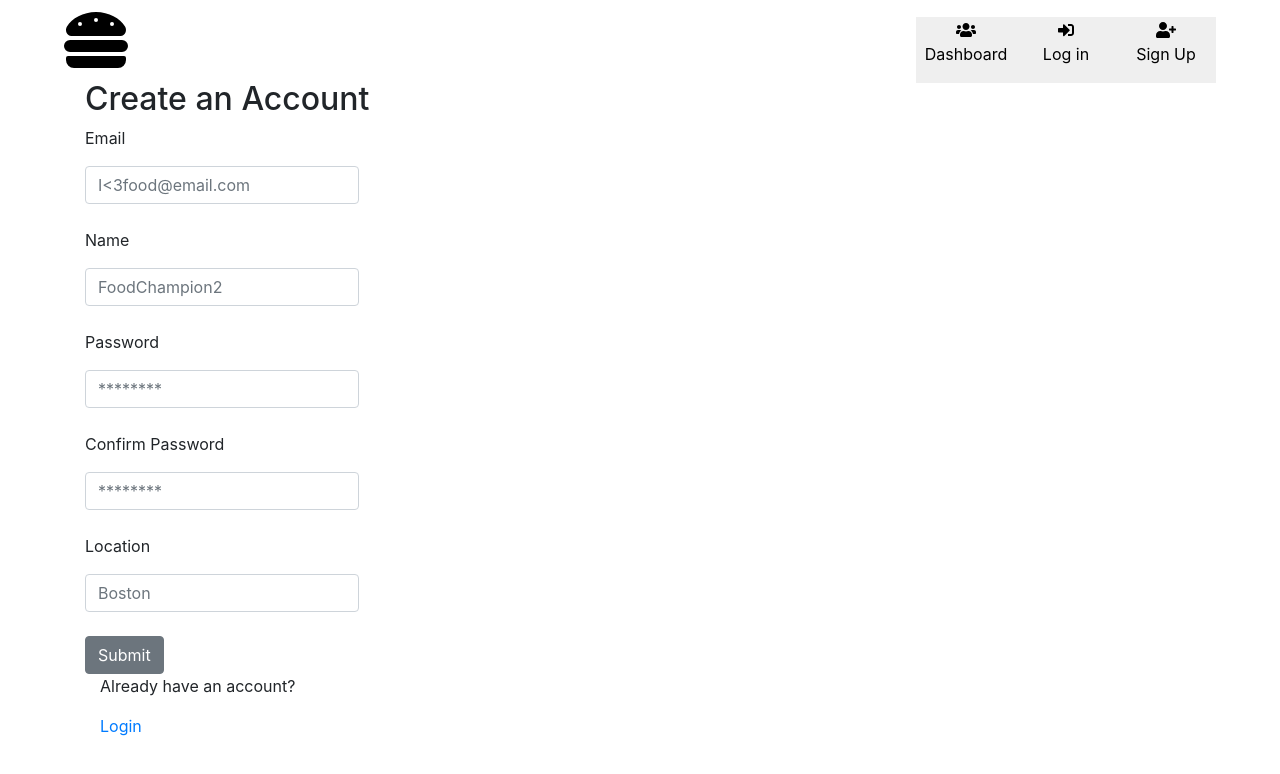
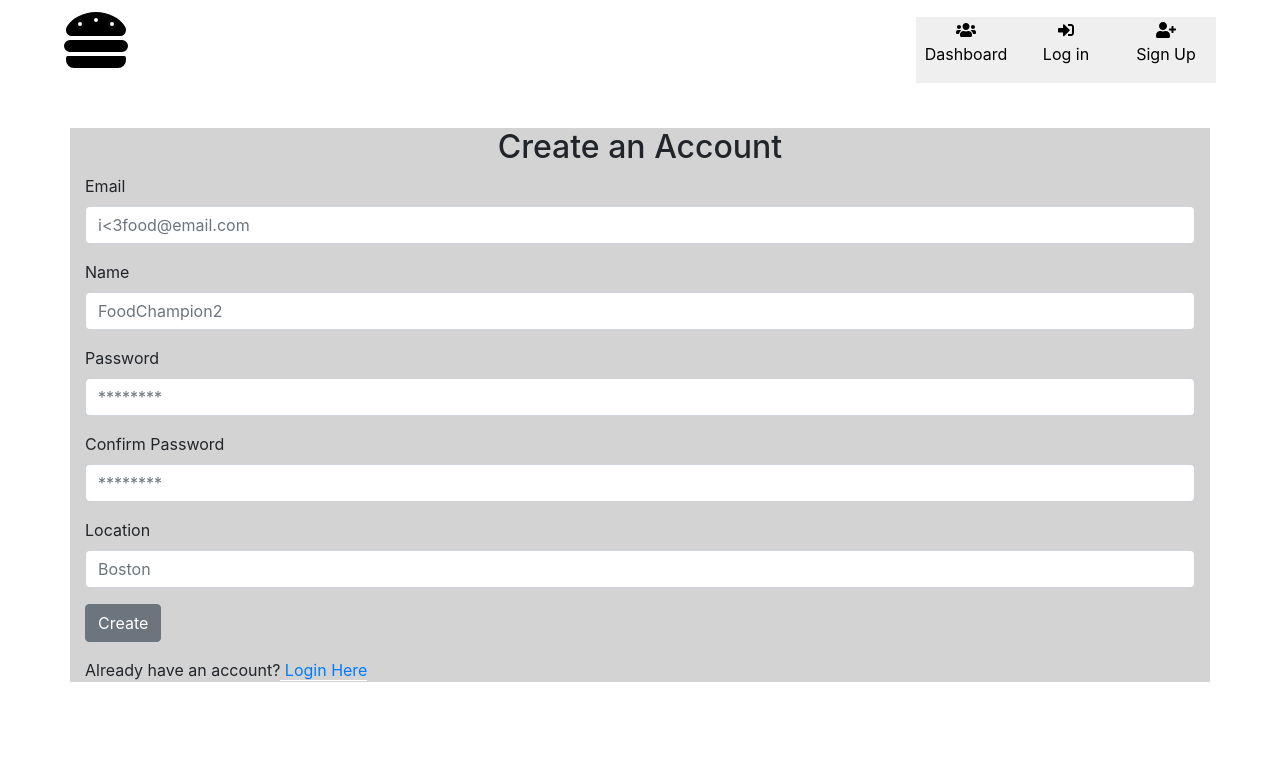
Before and after one commit to foodie-fun-one/front-end, a React (Create React App) app: page /signup in a window 1280 px wide. Shown: the top 774 px of the page. Built offline with nearby package versions, Linux system fonts and the light colour scheme.

Commit message:
styling user login/signup forms

```diff
--- a/package.json
+++ b/package.json
@@ -14,6 +14,7 @@
     "react-router-dom": "^5.1.2",
     "react-scripts": "^3.3.1",
     "react-stars": "^2.2.5",
+    "reactstrap": "^8.4.1",
     "styled-components": "^5.0.0"
   },
   "scripts": {
--- /dev/null
+++ b/src/components/Authentication/Login.css
@@ -0,0 +1,8 @@
+.login-form-container {
+    margin: 3rem auto;
+    background: lightgray;
+}
+
+.login-form-container h2 {
+    text-align: center;
+}
--- a/src/components/Authentication/Login.js
+++ b/src/components/Authentication/Login.js
@@ -10,6 +10,7 @@ import {
     Label,
     Input
 } from "reactstrap";
+import "./Login.css";
 
 const LoginForm = () => {
     const { register, handleSubmit, errors } = useForm();
@@ -28,9 +29,9 @@ const LoginForm = () => {
             <h2>Login to your Account</h2>
             <Form className="login-form" onSubmit={handleSubmit(onSubmit)}>
                 <FormGroup>
-                    <Label>
-                        <p>Email</p>
+                    <Label for="loginEmail">Email</Label>
                     <Input
+                        id="loginEmail"
                         type="email"
                         name="email"
                         placeholder="i<3food@gmail.com"
@@ -40,12 +41,11 @@ const LoginForm = () => {
                         })}
                     />
                     {errors.email && <p>{errors.email.message}</p>}
-                    </Label>
                 </FormGroup>
                 <FormGroup>
-                    <Label>
-                        <p>Password</p>
+                    <Label for="loginPassword">Password</Label>
                     <Input
+                        id="loginPassword"
                         type="password"
                         name="password"
                         placeholder="********"
@@ -58,16 +58,14 @@ const LoginForm = () => {
                         })}
                     />
                     {errors.password && <p>{errors.password.message}</p>}
-                    </Label>
                 </FormGroup>
+                <FormGroup>
                     <Button type="submit">
                         Login
                 </Button>
+                </FormGroup>
+                <p>Need an account?<Link className="redirect-signup" to="/signup"> Sign Up Here</Link></p>
             </Form>
-            <Container className="redirect-form">
-                <p>Need an account?</p>
-                <Link className="redirect-signup" to="/signup">Sign Up</Link>
-            </Container>
         </Container>
     )
 }
--- /dev/null
+++ b/src/components/Authentication/Signup.css
@@ -0,0 +1,8 @@
+.signup-form-container {
+    margin: 3rem auto;
+    background: lightgray;
+}
+
+.signup-form-container h2 {
+    text-align: center;
+}
--- a/src/components/Authentication/Signup.js
+++ b/src/components/Authentication/Signup.js
@@ -8,8 +8,11 @@ import {
     Form,
     FormGroup,
     Label,
-    Input
+    Input,
+    Col,
+    Row
 } from "reactstrap";
+import "./Signup.css";
 
 const SignUpForm = () => {
     const { register, handleSubmit, errors, watch } = useForm();
@@ -26,28 +29,27 @@ const SignUpForm = () => {
             })
     };
     return (
-        <Container className="signup-form-container">
+        <Container className="signup-form-container" fluid="">
             <h2>Create an Account</h2>
             <Form className="signup-form" onSubmit={event => event.preventDefault()}>
                 <FormGroup>
-                    <Label>
-                        <p>Email</p>
+                    <Label for="signupEmail">Email</Label>
                     <Input
+                        id="signupEmail"
                         type="email"
                         name="email"
-                            placeholder="I<3food@email.com"
+                        placeholder="i<3food@email.com"
                         ref={register({
                             required: "Email is required",
                             pattern: /^\S+@\S+$/i
                         })}
                     />
                     {errors.email && <p>{errors.email.message}</p>}
-                    </Label>
                 </FormGroup>
                 <FormGroup>
-                    <Label>
-                        <p>Name</p>
+                    <Label for="signupName">Name</Label>
                     <Input
+                        id="signupName"
                         type="text"
                         name="username"
                         placeholder="FoodChampion2"
@@ -60,13 +62,11 @@ const SignUpForm = () => {
                         })}
                     />
                     {errors.username && <p>{errors.username.message}</p>}
-
-                    </Label>
                 </FormGroup>
                 <FormGroup>
-                    <Label>
-                        <p>Password</p>
+                    <Label for="signupPassword">Password</Label>
                     <Input
+                        id="signupPassword"
                         type="password"
                         name="password"
                         placeholder="********"
@@ -79,12 +79,11 @@ const SignUpForm = () => {
                         })}
                     />
                     {errors.password && <p>{errors.password.message}</p>}
-                    </Label>
                 </FormGroup>
                 <FormGroup>
-                    <Label>
-                        <p>Confirm Password</p>
+                    <Label for="signupConfirmPassword">Confirm Password</Label>
                     <Input
+                        id="signupConfirmPassword"
                         type="password"
                         name="password_confirm"
                         placeholder="********"
@@ -94,12 +93,11 @@ const SignUpForm = () => {
                         })}
                     />
                     {errors.password_confirm && <p>{errors.password_confirm.message}</p>}
-                    </Label>
                 </FormGroup>
                 <FormGroup>
-                    <Label>
-                        <p>Location</p>
+                    <Label for="signupLocation">Location</Label>
                     <Input
+                        id="signupLocation"
                         type="text"
                         name="location"
                         placeholder="Boston"
@@ -108,16 +106,14 @@ const SignUpForm = () => {
                         })}
                     />
                     {errors.location && <p>{errors.location.message}</p>}
-                    </Label>
                 </FormGroup>
+                <FormGroup>
                     <Button type="submit" onClick={handleSubmit(onSubmit)}>
-                    Submit
+                        Create
                         </Button>
+                </FormGroup>
+                <p>Already have an account?<Link className="redirect-login" to="/login"> Login Here</Link></p>
             </Form>
-            <Container className="redirect-form">
-                <p>Already have an account?</p>
-                <Link className="redirect-login" to="/login">Login</Link>
-            </Container>
         </Container>
     )
 }
```
Also changed, not shown: 1 other file (tests, documents, lock files or other folders). Lines whose indentation alone changed are shown as unchanged.
